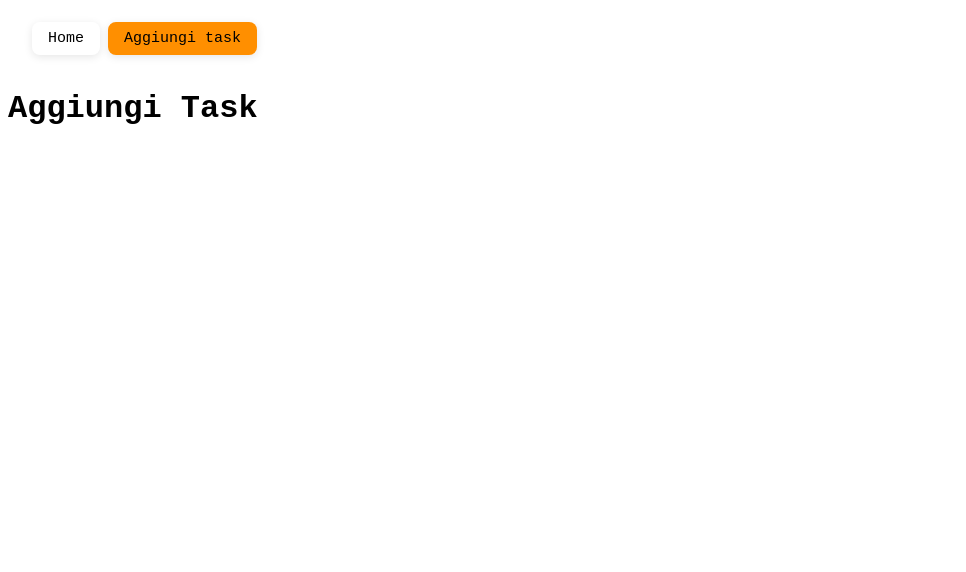
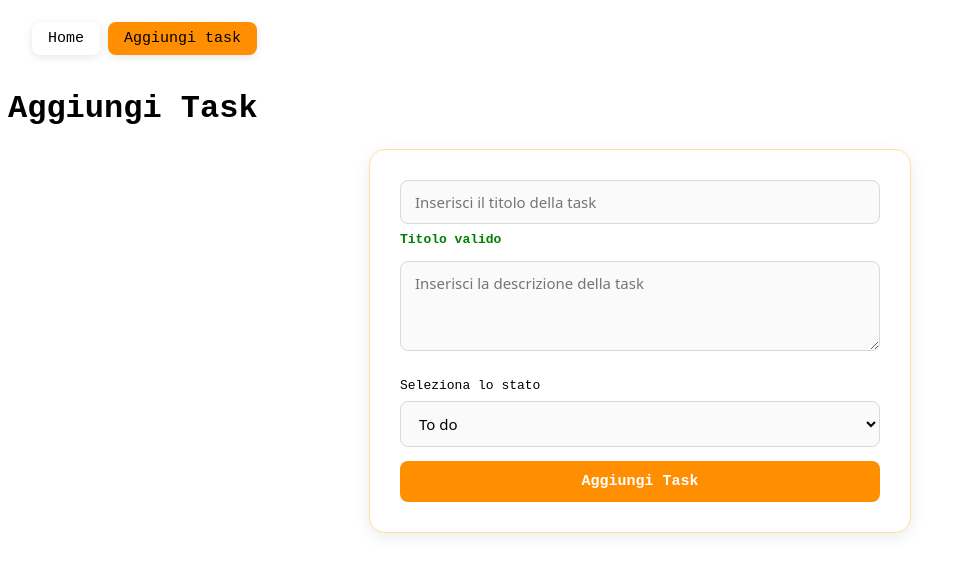
Before and after one commit to elisadepedrini/ex-react-task-manager, a React (Vite) app: page /addtask in a window 1280 px wide. Shown: the top 572 px of the page, without its empty margins (0-966 px from the left). Built offline with nearby package versions, Linux system fonts and the light colour scheme; no server answers.

Commit message:
Milestone 5: create form to add tasks

```diff
--- a/contexts/GlobalContext.jsx
+++ b/contexts/GlobalContext.jsx
@@ -6,11 +6,11 @@ const GlobalContext = createContext()
 
 function GlobalProvider({children}) {
 
-    const value = useTasks()
+    const {tasks, addTask, removeTask, updateTask} = useTasks()
 
     return (
         <GlobalContext.Provider
-            value={value}
+            value={{tasks, addTask, removeTask, updateTask}}
         >
             {children}
         </GlobalContext.Provider>
--- a/pages/AddTask.jsx
+++ b/pages/AddTask.jsx
@@ -1,8 +1,65 @@
+import { useRef, useState } from "react"
+
 export default function AddTask() {
+
+    const symbols = "!@#$%^&*()-_=+[]{}|;:'\\,.<>?/`~"
+
+    // Campi controllati
+    const [title, setTitle] = useState("")
+
+    // Campi non controllati
+    const descriptionRef = useRef()
+    const statusRef = useRef()
+
+
+    // Titolo senza simboli
+    const titleValid = title.split("").every(el => !symbols.includes(el))
+
+    // Submit
+    const submit = (e) => {
+        e.preventDefault()
+
+        const description = descriptionRef.current.value
+        const status = statusRef.current.value
+
+
+        if ( !title.trim() || !titleValid) {
+            alert ("Compila tutti i campi")
+            return
+        }  console.log(`
+            Titolo: ${title};
+            Descrizione: ${description};
+            Stato: ${status}
+            `);
+    }
 
     return (
         <>
         <h1>Aggiungi Task</h1>
+
+        <form onSubmit={submit}>
+            <input
+                type="text"
+                value={title}
+                onChange={(e) => setTitle(e.target.value)}
+                placeholder="Inserisci il titolo della task"
+            />
+            <strong style={{color: titleValid ? "green" : "red"}}>{titleValid ? "Titolo valido" : "Non può contenere simboli speciali"}</strong>
+            <textarea
+                type="text"
+                ref = {descriptionRef}
+                placeholder="Inserisci la descrizione della task"
+            />
+
+            <p>Seleziona lo stato</p>
+            <select ref={statusRef}>
+                <option value="to-do">To do</option>
+                <option value="doing">Doing</option>
+                <option value="done">Done</option>
+            </select>
+
+            <button>Aggiungi Task</button>
+        </form>
         </>
     )
 }
--- a/src/index.css
+++ b/src/index.css
@@ -52,3 +52,71 @@ th, td {
     padding: 10px 20px;
     border: 0.5px solid rgb(206, 206, 206);
 }
+
+
+
+/* FORM */
+form {
+    width: 480px;
+    margin: 0 auto;
+    padding: 30px;
+    display: flex;
+    flex-direction: column;
+    gap: 14px;
+    background: white;
+    border: 1px solid #ffe0a3;
+    border-radius: 1rem;
+    box-shadow: 0 4px 16px rgba(0, 0, 0, 0.08);
+    font-family: system-ui, sans-serif;
+}
+
+form input,
+form textarea,
+form select {
+    width: 100%;
+    padding: 11px 14px;
+    font-size: 15px;
+    border: 1px solid #d8d8e0;
+    border-radius: 8px;
+    background: #fafafa;
+    box-sizing: border-box;
+    font-family: inherit;
+}
+
+form textarea {
+    height: 90px;
+}
+
+form input:focus,
+form textarea:focus,
+form select:focus {
+    outline: none;
+    border-color: #ff8f00;
+    background: white;
+    box-shadow: 0 0 0 3px rgba(255, 143, 0, 0.18);
+}
+
+
+form strong {
+    font-size: 13px;
+    margin-top: -6px;
+}
+
+form p {
+    font-size: 13px;
+    margin-bottom: -6px;
+}
+
+form button {
+    padding: 12px;
+    font-size: 15px;
+    font-weight: 600;
+    color: white;
+    background: #ff8f00;
+    border: none;
+    border-radius: 8px;
+}
+
+form button:hover {
+    background: #e07e00;
+}
```
Also changed, not shown: 1 other file (tests, documents, lock files or other folders).
